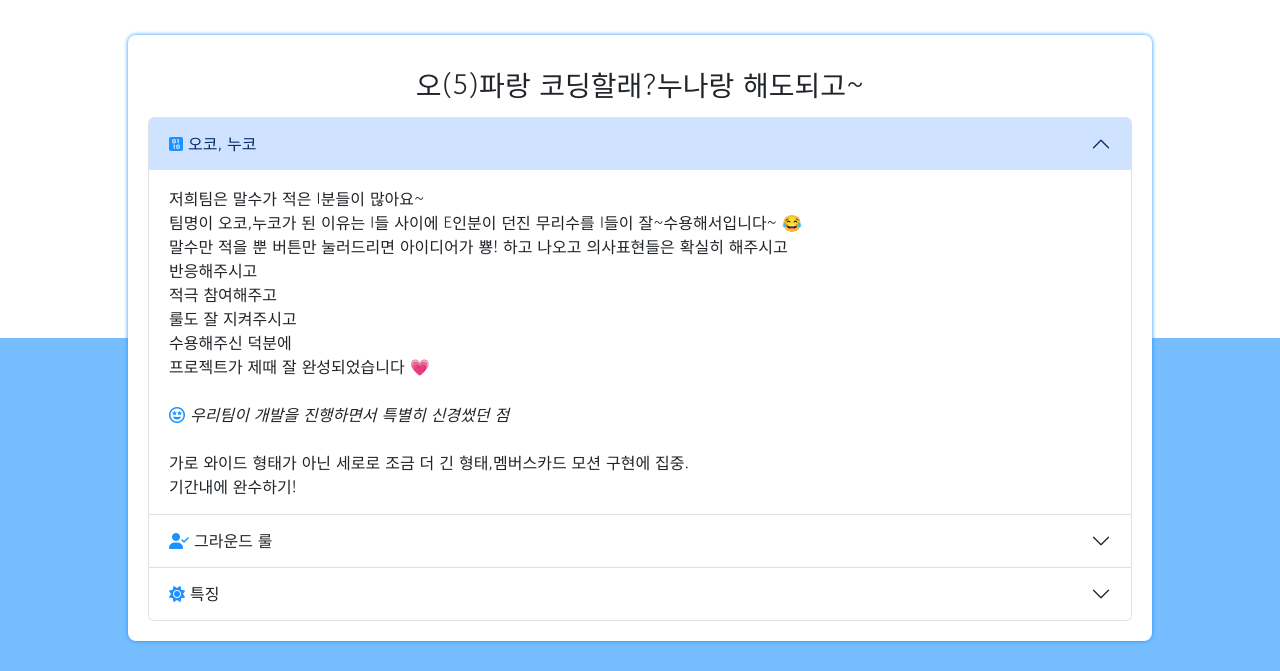
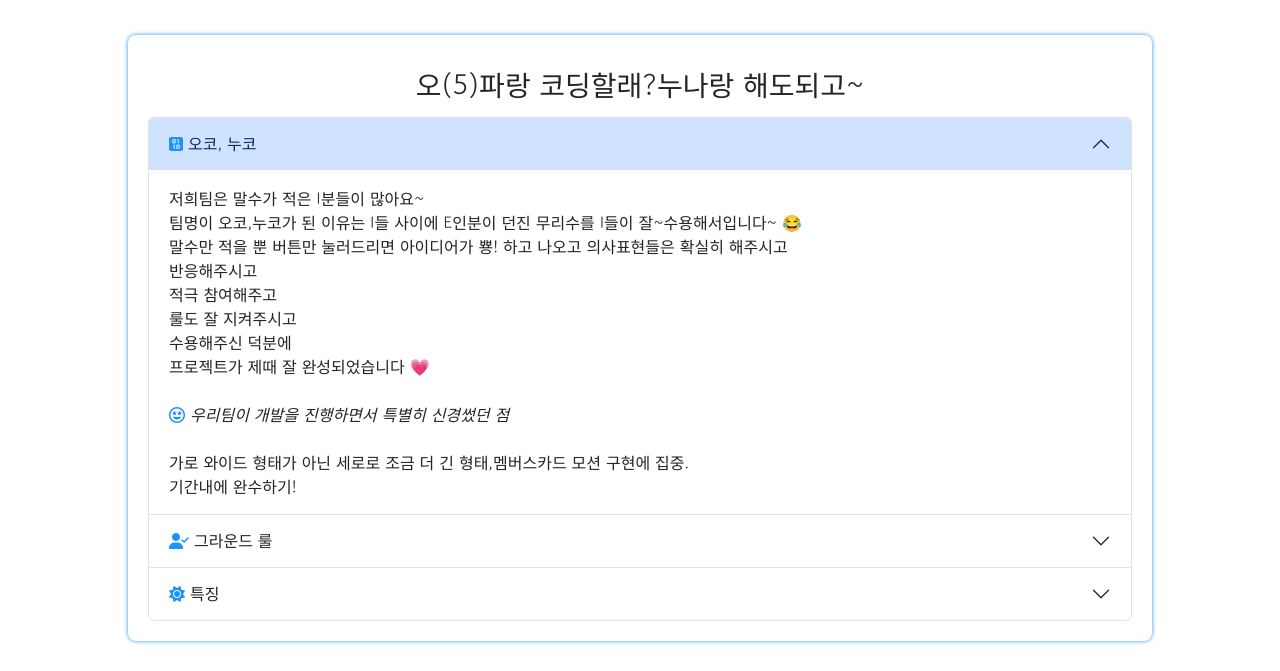
Before and after one commit to KIMgyeongmIN00/introduceTeam, a plain HTML site: page index.html in a window 1280 px wide. Shown: the part 135-806 px from the top of the page. Drawn offline with nearby package versions, Linux system fonts and the light colour scheme.

Commit message:
fix: css 배경

```diff
--- a/join.css
+++ b/join.css
@@ -139,7 +139,6 @@ header {
 /* main */
 main {
   /* background-color: aquamarine; */
-  background: linear-gradient( white 50%, rgba(27, 145, 255, 0.6) 50%);
   display: flex;
   flex-direction: column;
   align-items: center;
--- a/members.css
+++ b/members.css
@@ -142,7 +142,6 @@ header {
 /* main */
 main {
   /* background-color: aquamarine; */
-  /* background: linear-gradient( white 50%, rgba(27, 145, 255, 0.6) 50%); */
   display: flex;
   flex-direction: column;
   align-items: center;
--- a/news.css
+++ b/news.css
@@ -139,7 +139,6 @@ header {
 /* main */
 main {
   /* background-color: aquamarine; */
-  background: linear-gradient( white 50%, rgba(27, 145, 255, 0.6) 50%);
   display: flex;
   flex-direction: column;
   align-items: center;
--- a/team.css
+++ b/team.css
@@ -138,7 +138,7 @@ header {
 /* main */
 main {
   /* background-color: aquamarine; */
-  background: linear-gradient( white 50%, rgba(27, 145, 255, 0.6) 50%);
+  /* background: linear-gradient( white 50%, rgba(27, 145, 255, 0.6) 50%); */
   display: flex;
   flex-direction: column;
   align-items: center;
```
